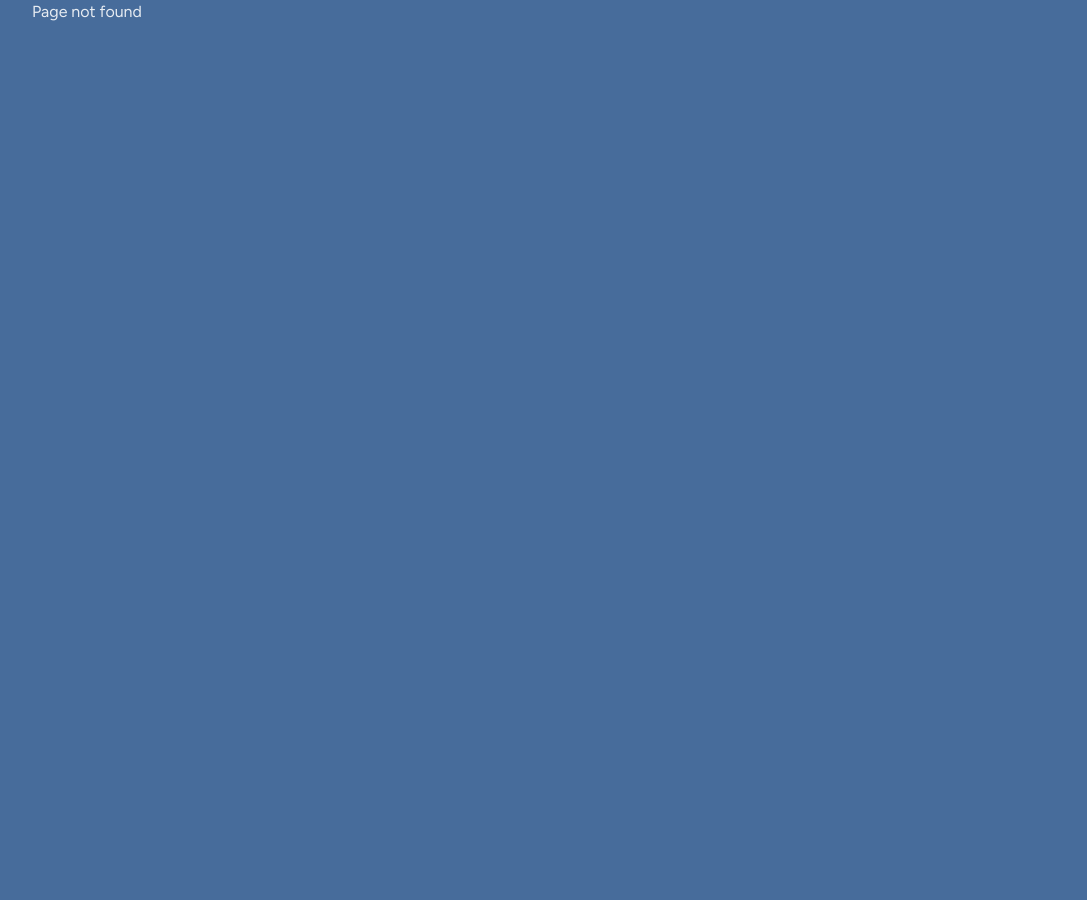
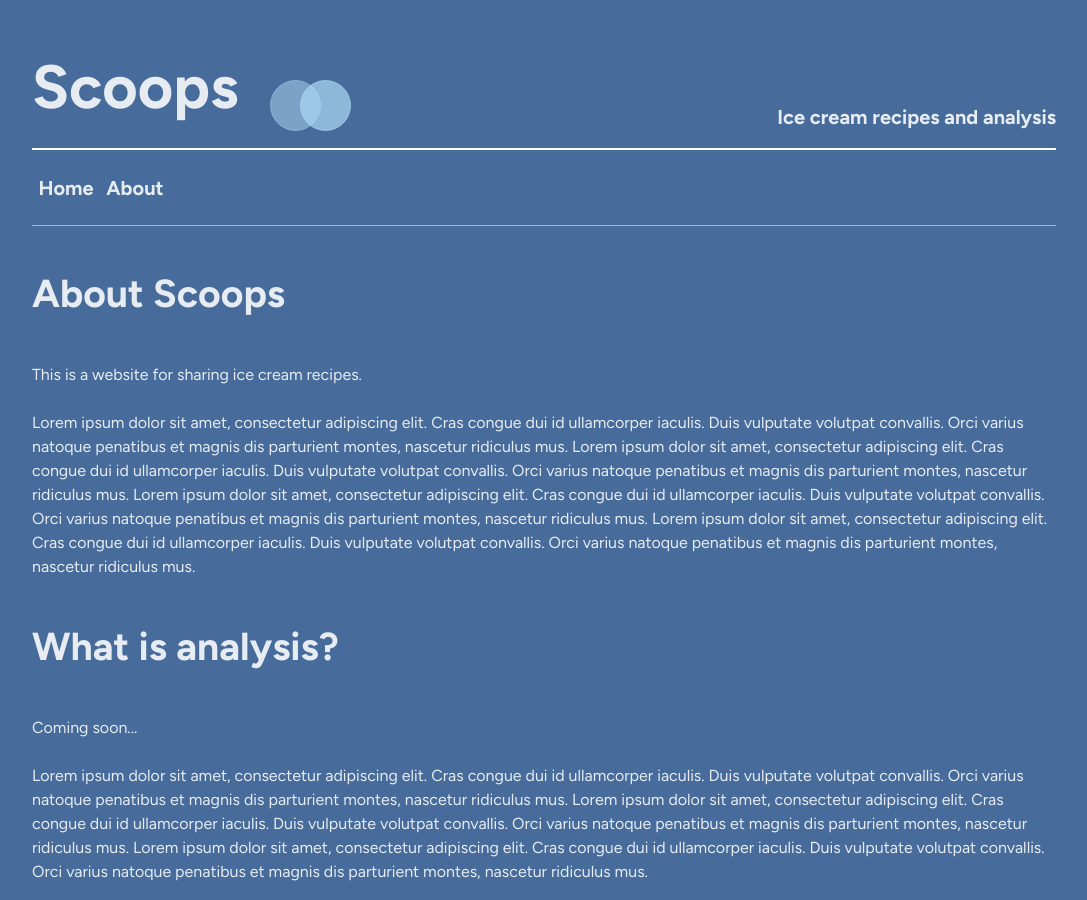
Before and after one commit to dpopp07/scoops-ui, a React (Vite) app: page /about in a window 1280 px wide. Before the commit this address had no page. Shown: the whole page, without its empty margins (96-1183 px from the left). Before the commit the page ends 800 px from the top, so only its background shows below. Built offline with nearby package versions, Linux system fonts and the light colour scheme.

Commit message:
add about page
- add nav bar
- make some css adjustments

Signed-off-by: Dustin Popp <dpopp07@gmail.com>

```diff
--- a/src/components/InternalLink.module.css
+++ b/src/components/InternalLink.module.css
@@ -1,7 +1,7 @@
 .link {
   color: rgba(255, 255, 255, 0.87);
-  border-radius: 10px;
-  padding: 10px;
+  border-radius: 8px;
+  padding: 0.4rem;
 }
 
 .link:hover {
--- a/src/components/InternalLink.tsx
+++ b/src/components/InternalLink.tsx
@@ -4,11 +4,13 @@ import classes from './InternalLink.module.css';
 interface Props {
   path: string;
   text: string;
+  noUnderline?: boolean;
 }
 
-export default function InternalLink({ path, text }: Props) {
+export default function InternalLink({ path, text, noUnderline }: Props) {
+  const inlineStyle = noUnderline ? { textDecoration: 'none' } : {};
   return (
-    <Link to={path} className={classes.link}>
+    <Link to={path} className={classes.link} style={inlineStyle}>
       {text}
     </Link>
   );
--- a/src/components/MainHeader.module.css
+++ b/src/components/MainHeader.module.css
@@ -1,11 +1,9 @@
 .header {
   display: flex;
-  /*justify-content: space-between;*/
   align-items: flex-end;
   border-bottom: 2px solid white;
   text-align: center;
   padding-bottom: 1rem;
-  margin-bottom: 2rem;
 }
 
 .title {
--- a/src/components/MainHeader.tsx
+++ b/src/components/MainHeader.tsx
@@ -1,14 +1,16 @@
 import scoopsLogo from '../assets/logo-blue.svg';
 import classes from './MainHeader.module.css';
-
-// Make name of app a link to home page?
+import NavBar from './NavBar';
 
 export default function MainHeader() {
   return (
-    <header className={classes.header}>
-      <h1 className={classes.title}>Scoops</h1>
-      <img className={classes.logo} src={scoopsLogo} />
-      <h6 className={classes.subtitle}>Ice cream recipes and analysis</h6>
-    </header>
+    <>
+      <header className={classes.header}>
+        <h1 className={classes.title}>Scoops</h1>
+        <img className={classes.logo} src={scoopsLogo} />
+        <h6 className={classes.subtitle}>Ice cream recipes and analysis</h6>
+      </header>
+      <NavBar />
+    </>
   );
 }
--- /dev/null
+++ b/src/components/NavBar.module.css
@@ -0,0 +1,11 @@
+.nav {
+  font-size: 1.25rem;
+  display: flex;
+  justify-content: flex-start;
+  align-content: center;
+  font-weight: bold;
+  border-bottom: solid 0.01rem rgba(255, 255, 255, 0.5);
+  margin-bottom: 2rem;
+  padding-bottom: 1rem;
+  padding-top: 1rem;
+}
--- /dev/null
+++ b/src/components/NavBar.tsx
@@ -0,0 +1,11 @@
+import InternalLink from './InternalLink';
+import classes from './NavBar.module.css';
+
+export default function NavBar() {
+  return (
+    <nav className={classes.nav}>
+      <InternalLink noUnderline={true} text="Home" path="/" />
+      <InternalLink noUnderline={true} text="About" path="/about" />
+    </nav>
+  );
+}
--- a/src/components/RecipeSection.module.css
+++ b/src/components/RecipeSection.module.css
@@ -4,7 +4,6 @@
 }
 
 .sectionTitle {
-  margin: 1rem;
 }
 
 li {
--- a/src/components/RecipeSummary.module.css
+++ b/src/components/RecipeSummary.module.css
@@ -1,6 +1,5 @@
 .recipeSummary {
   margin-bottom: 3rem;
-  margin-left: 1rem;
 }
 
 .title {
--- /dev/null
+++ b/src/pages/About.tsx
@@ -0,0 +1,43 @@
+import MainHeader from '../components/MainHeader';
+
+// !!! look at line spacing and all that
+
+export default function About() {
+  return (
+    <>
+      <MainHeader />
+      <h3>About Scoops</h3>
+      <p>
+        This is a website for sharing ice cream recipes. <br />
+        <br /> Lorem ipsum dolor sit amet, consectetur adipiscing elit. Cras
+        congue dui id ullamcorper iaculis. Duis vulputate volutpat convallis.
+        Orci varius natoque penatibus et magnis dis parturient montes, nascetur
+        ridiculus mus. Lorem ipsum dolor sit amet, consectetur adipiscing elit.
+        Cras congue dui id ullamcorper iaculis. Duis vulputate volutpat
+        convallis. Orci varius natoque penatibus et magnis dis parturient
+        montes, nascetur ridiculus mus. Lorem ipsum dolor sit amet, consectetur
+        adipiscing elit. Cras congue dui id ullamcorper iaculis. Duis vulputate
+        volutpat convallis. Orci varius natoque penatibus et magnis dis
+        parturient montes, nascetur ridiculus mus. Lorem ipsum dolor sit amet,
+        consectetur adipiscing elit. Cras congue dui id ullamcorper iaculis.
+        Duis vulputate volutpat convallis. Orci varius natoque penatibus et
+        magnis dis parturient montes, nascetur ridiculus mus.
+      </p>
+      <h3 id="about-analysis">What is analysis?</h3>
+      <p>
+        Coming soon... <br />
+        <br />
+        Lorem ipsum dolor sit amet, consectetur adipiscing elit. Cras congue dui
+        id ullamcorper iaculis. Duis vulputate volutpat convallis. Orci varius
+        natoque penatibus et magnis dis parturient montes, nascetur ridiculus
+        mus. Lorem ipsum dolor sit amet, consectetur adipiscing elit. Cras
+        congue dui id ullamcorper iaculis. Duis vulputate volutpat convallis.
+        Orci varius natoque penatibus et magnis dis parturient montes, nascetur
+        ridiculus mus. Lorem ipsum dolor sit amet, consectetur adipiscing elit.
+        Cras congue dui id ullamcorper iaculis. Duis vulputate volutpat
+        convallis. Orci varius natoque penatibus et magnis dis parturient
+        montes, nascetur ridiculus mus.
+      </p>
+    </>
+  );
+}
--- /dev/null
+++ b/src/pages/RecipeDetails.module.css
@@ -0,0 +1,3 @@
+.recipeDetails {
+  margin-left: 1rem;
+}
--- a/src/pages/RecipeDetails.tsx
+++ b/src/pages/RecipeDetails.tsx
@@ -1,18 +1,13 @@
 import { useEffect, useState } from 'react';
 import { useParams } from 'wouter';
+
+import classes from './RecipeDetails.module.css';
 
 import BackButton from '../components/BackButton';
 import MainHeader from '../components/MainHeader';
 import RecipeOrderedList from '../components/RecipeOrderedList';
 import RecipeSummary from '../components/RecipeSummary';
 import RecipeUnorderedList from '../components/RecipeUnorderedList';
-
-/*!!!
- *
- * see if i can give this whole section an extra left margin or padding
- * instead of adding it in a bunch of individual elements
- *
- * */
 
 interface RecipeIngredient {
   name: string;
@@ -63,6 +58,7 @@ export default function RecipeDetails() {
   return (
     <>
       <MainHeader />
+      <section className={classes.recipeDetails}>
         <BackButton />
 
         {/* Summary */}
@@ -82,6 +78,7 @@ export default function RecipeDetails() {
             .map((s) => s.trim())
             .filter((s) => s !== '')}
         />
+      </section>
     </>
   );
 }
--- a/src/routes.tsx
+++ b/src/routes.tsx
@@ -1,6 +1,7 @@
 import { Route, Router, Switch } from 'wouter';
 import Landing from './pages/Landing';
 import RecipeDetails from './pages/RecipeDetails';
+import About from './pages/About';
 
 /*
     !!!
@@ -15,6 +16,7 @@ export function Routes() {
       <Switch>
         <Route path="/" component={Landing} />
         <Route path="/recipes/:id" component={RecipeDetails} />
+        <Route path="/about" component={About} />
         <Route>
           <Custom404 />
         </Route>
```
Lines whose indentation alone changed are shown as unchanged.
